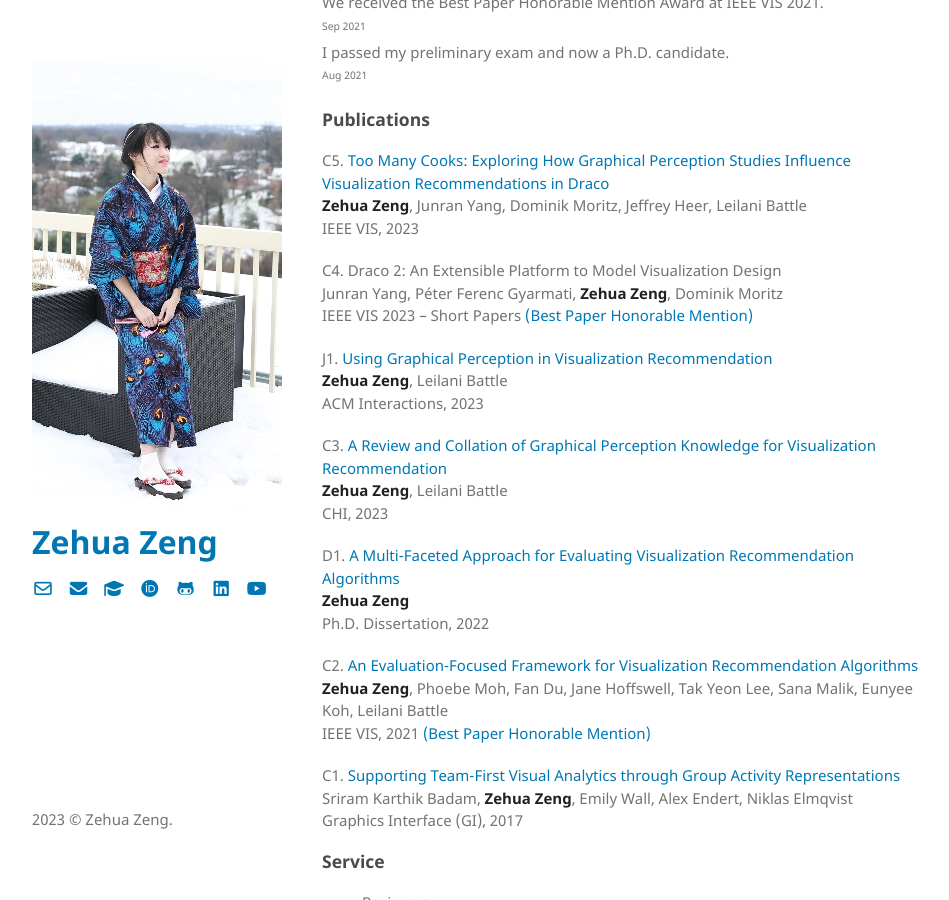
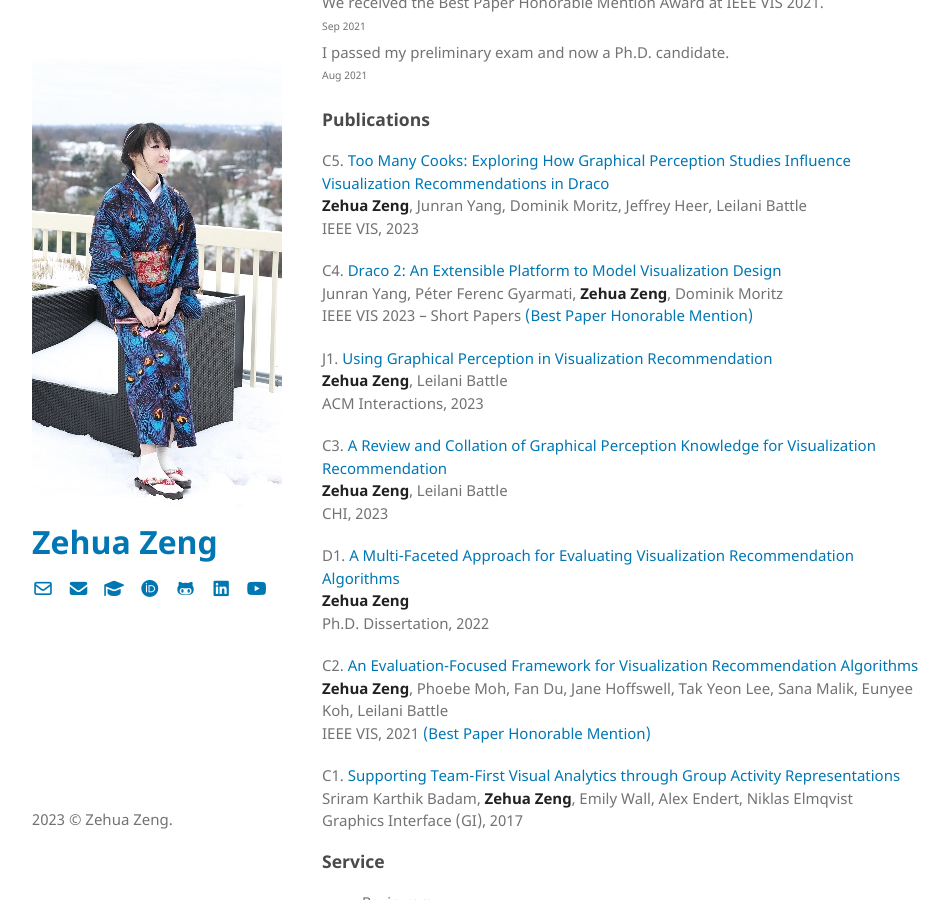
Before and after one commit to Zehua-Zeng/zehua-zeng.github.io, a Jekyll site: the page built from index.md, in a window 1280 px wide and 900 px high, scrolled down 937 px. Shown: the whole window, without its empty margins (158-1107 px from the left). Built offline with Jekyll 4.4.1, drawn with Linux system fonts in a browser that asks for light colours; the repository's description, which GitHub fills in, is left out; our own code applies the rules of GitHub Pages for plain Markdown files; part of the change alters nothing that is shown.

```diff
--- a/index.md
+++ b/index.md
@@ -46,7 +46,7 @@ C5. <a href="https://ieeexplore.ieee.org/document/10290999">Too Many Cooks: Expl
 <strong>Zehua Zeng</strong>, Junran Yang, Dominik Moritz, Jeffrey Heer, Leilani Battle <br/>
 IEEE VIS, 2023
 
-C4. Draco 2: An Extensible Platform to Model Visualization Design <br/>
+C4. <a href="https://ieeexplore.ieee.org/document/10360911">Draco 2: An Extensible Platform to Model Visualization Design</a> <br/>
 Junran Yang, Péter Ferenc Gyarmati, <strong>Zehua Zeng</strong>, Dominik Moritz <br/>
 IEEE VIS 2023 -- Short Papers <a href="files/Best Paper Honorable Mention_Draco2.pdf" target="_blank">(Best Paper Honorable Mention)</a>
 
```
